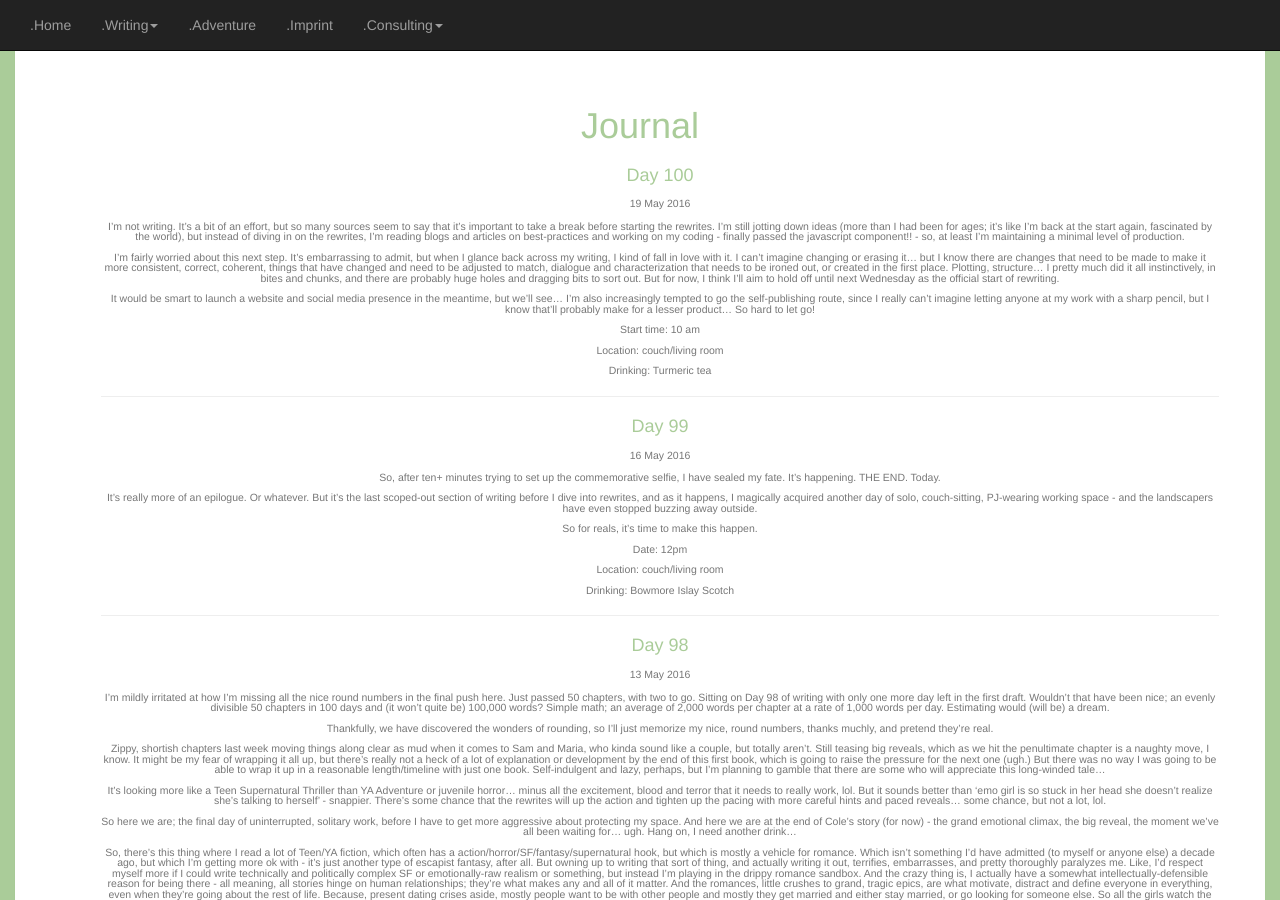
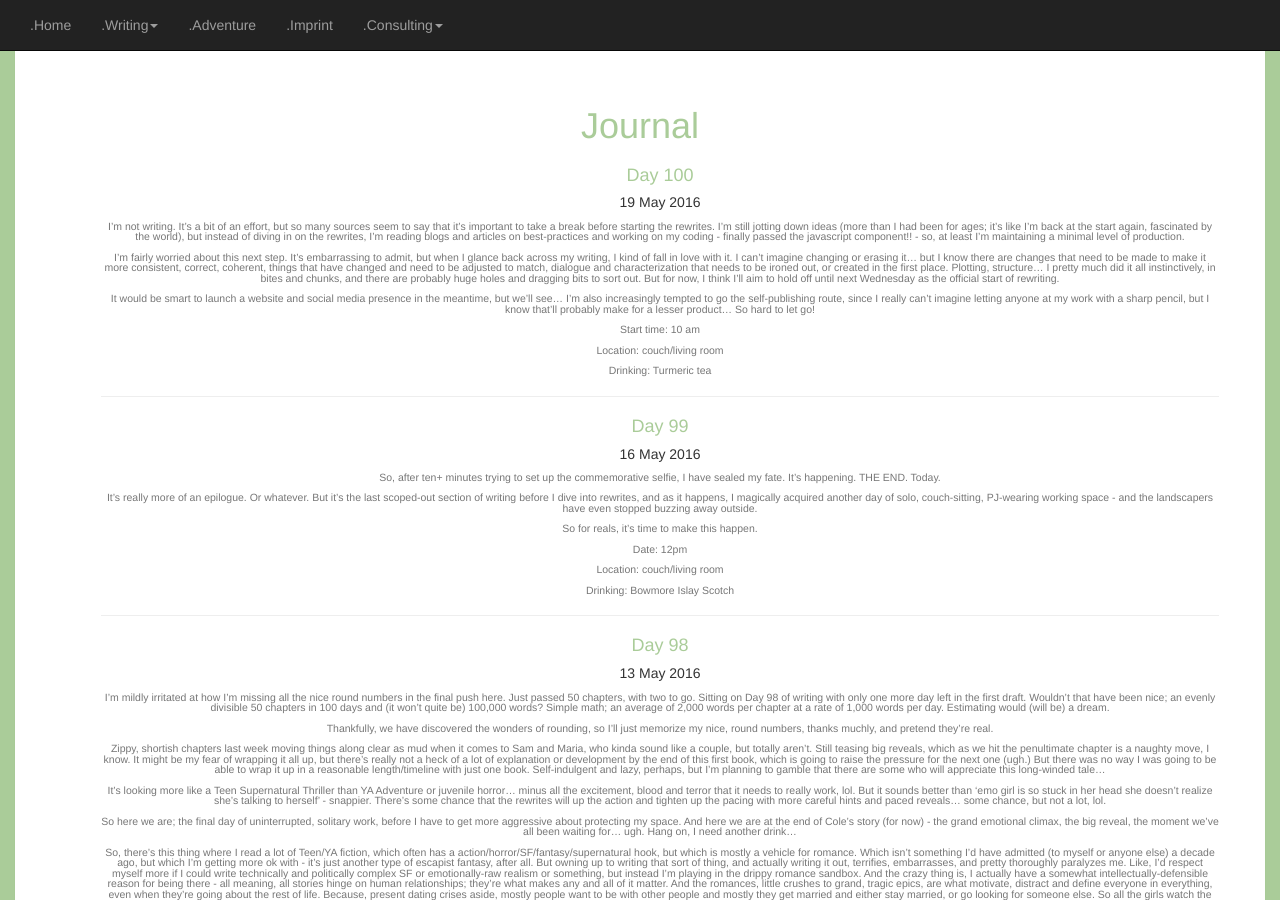
Before and after one commit to kaiewiggins/kaiewiggins.github.io, a Jekyll site: the page built from journal/index.html, in a window 1280 px wide and 900 px high. Built offline with Jekyll 4.4.1, drawn with Linux system fonts in a browser that asks for light colours; nearby versions of some CDN libraries.

Commit message:
remove small tag - test

```diff
--- a/journal/index.html
+++ b/journal/index.html
@@ -9,7 +9,7 @@ title: kaie.Journal
 	<ul class="posts">
 	  {% for post in site.posts %}
 	    	<a href="{{ post.url }}" title="{{ post.title }}"><h4>{{ post.title }}</h4></a>
-	    	<span><h5><small>{{ post.date | date_to_string }}</small></h5></span>
+	    	<span><h5>{{ post.date | date_to_string }}</h5></span>
 	    	<h5><small>{{post.content}}</small></h5><hr>
 	  {% endfor %}
 	    	</ul>
```
